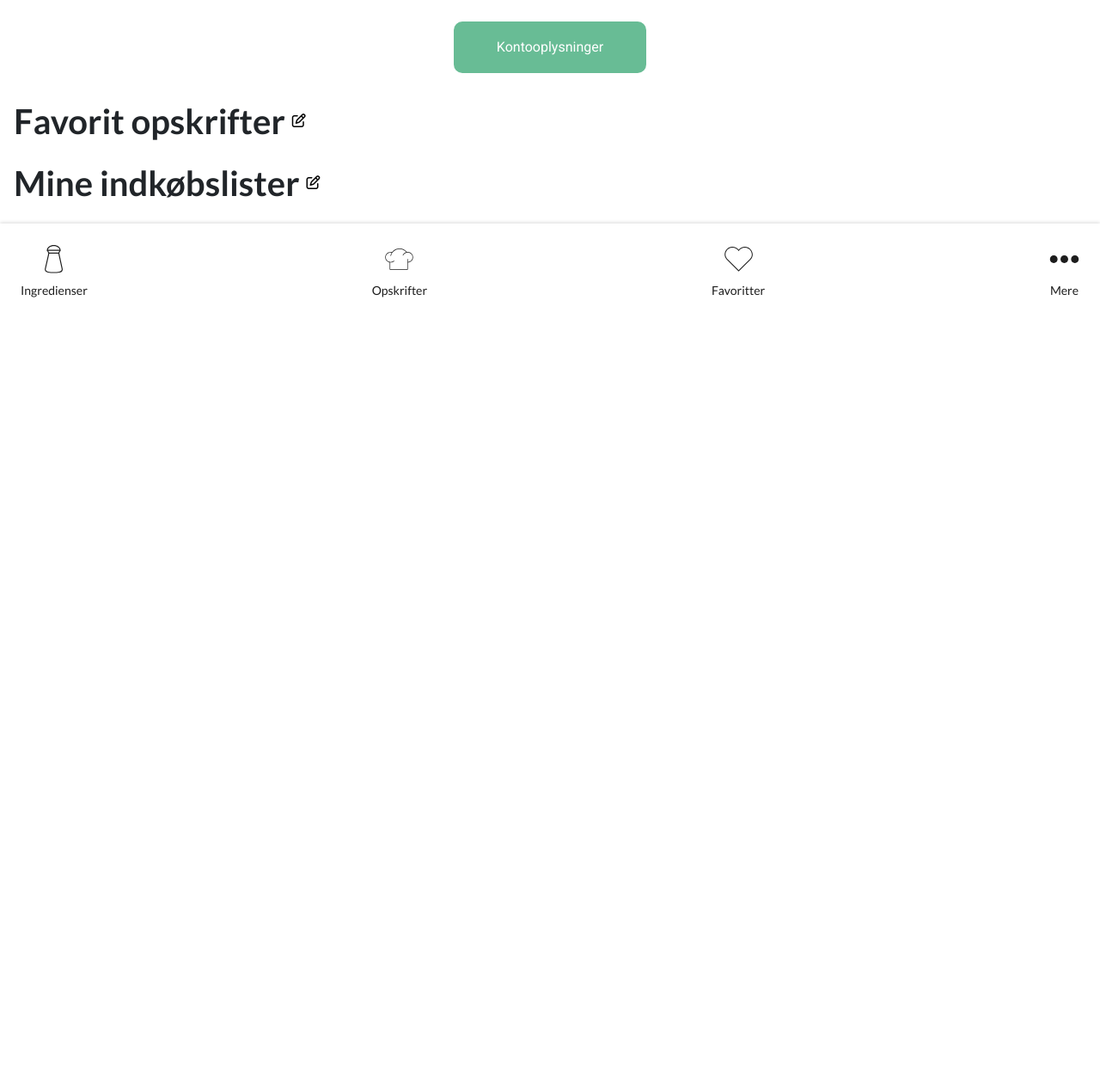
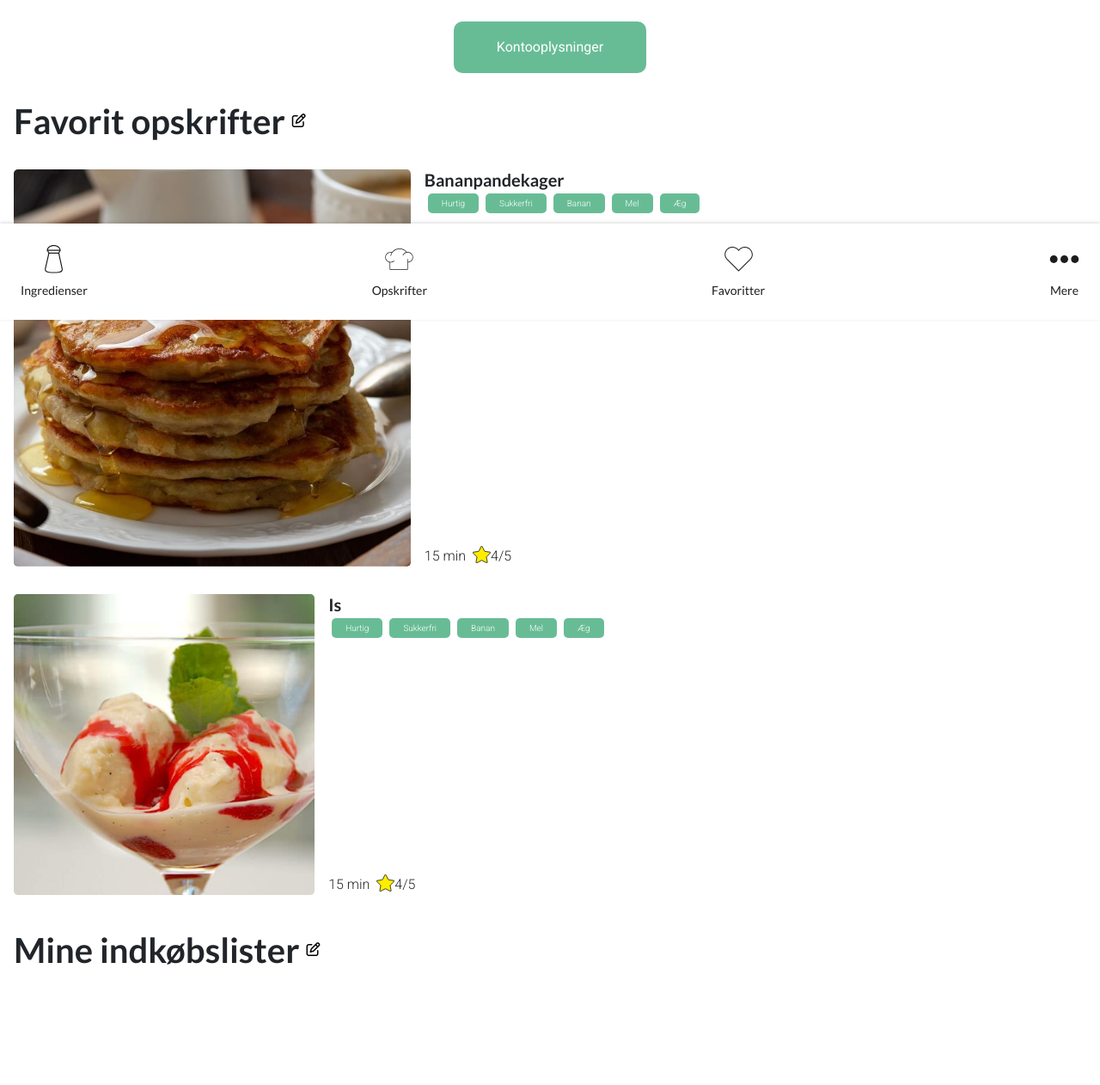
Before and after one commit to d-osbeck/eatit-app, a PHP site: page /profile.php in a window 1280 px wide. Shown: the part 428-1690 px from the top of the page at 86% size. Before the commit the page ends 774 px from the top, so only its background shows below. Run offline with PHP 8.4, Linux system fonts and the light colour scheme; style sheets or scripts are compiled from the project's sources; some libraries are stand-ins or nearby versions.

Commit message:
- Ændring af ikon (kurv_hvid.svg) på opskrift.php, under ingredienser. - Opsætning af cards på profil siden, for favoritter

```diff
--- a/css/profile.scss
+++ b/css/profile.scss
@@ -6,3 +6,10 @@
   background-position: center;
   background-size: cover;
 }
+
+.list__items {
+  background-color: #68BC95;
+  color: white;
+  font-size: 10px;
+  border-radius: 5px;
+}
--- a/opskrift.php
+++ b/opskrift.php
@@ -93,7 +93,7 @@ $timemin = date("i", $timeFromDb).strip_tags(" min");
                 ?>
                 <div class="list__item py-1 px-3 m-1 d-flex align-items-center">
                     <p><?php echo $i->ingrNavn; ?></p>
-                    <img src="img/001-shopping-basket-sort.png" alt="kurv" class="ms-1 ">
+                    <img src="img/kurv_hvid.svg" alt="kurv" class="ms-1 ">
                 </div>
                 <?php
             }
--- a/profile.php
+++ b/profile.php
@@ -37,11 +37,57 @@
     </div>
 
     <div class="main__profile__content mt-4">
-        <div class="main__profile__favorites d-flex align-items-center mb-4">
+        <div class="main__profile__favorites d-flex align-items-center mb-3">
             <h1>Favorit opskrifter</h1>
             <a href="#" class="text-black">
                 <i class="far fa-edit fa-4xl ms-2"></i>
             </a>
+        </div>
+        <div class="items__list d-flex flex-wrap mb-4">
+            <div class="d-flex flex-row mt-3 mb-3">
+                <a class="col-5 text-decoration-none text-black" href="opskrift.php?opskId=5">
+                    <img src="img/bananpandekager.jpg" style="width: 100%" class="rounded-3">
+                </a>
+                <div class="col-7 ps-3 d-flex flex-column justify-content-between">
+                    <div class="">
+                        <h5 class="">Bananpandekager</h5>
+                        <div class="d-flex flex-wrap">
+                            <div class="list__items py-1 px-3 m-1 align-items-center">Hurtig</div>
+                            <div class="list__items py-1 px-3 m-1 align-items-center">Sukkerfri</div>
+                            <div class="list__items py-1 px-3 m-1 align-items-center">Banan</div>
+                            <div class="list__items py-1 px-3 m-1 align-items-center">Mel</div>
+                            <div class="list__items py-1 px-3 m-1 align-items-center">Æg</div>
+                        </div>
+                    </div>
+                    <div class="d-flex">
+                        <p class="me-2">15 min</p>
+                        <p class="d-flex"><img src="img/stjerne_gul.svg" style="height: 20px" alt="stjerne">4/5</p>
+                    </div>
+                </div>
+            </div>
+            <div class="items__list d-flex flex-wrap">
+                <div class="d-flex flex-row mt-3 mb-3">
+                    <a class="col-5 text-decoration-none text-black" href="opskrift.php?opskId=3">
+                        <img src="img/is.jpg" style="width: 100%" class="rounded-3">
+                    </a>
+                    <div class="col-7 ps-3 d-flex flex-column justify-content-between">
+                        <div class="">
+                            <h5 class="">Is</h5>
+                            <div class="d-flex flex-wrap">
+                                <div class="list__items py-1 px-3 m-1 align-items-center">Hurtig</div>
+                                <div class="list__items py-1 px-3 m-1 align-items-center">Sukkerfri</div>
+                                <div class="list__items py-1 px-3 m-1 align-items-center">Banan</div>
+                                <div class="list__items py-1 px-3 m-1 align-items-center">Mel</div>
+                                <div class="list__items py-1 px-3 m-1 align-items-center">Æg</div>
+                            </div>
+                        </div>
+                        <div class="d-flex">
+                            <p class="me-2">15 min</p>
+                            <p class="d-flex"><img src="img/stjerne_gul.svg" style="height: 20px" alt="stjerne">4/5</p>
+                        </div>
+                    </div>
+                </div>
+            </div>
         </div>
         <div class="main__profile__lists d-flex align-items-center">
             <h1>Mine indkøbslister</h1>
```
Also changed, not shown: img/kurv_hvid.svg (added).
